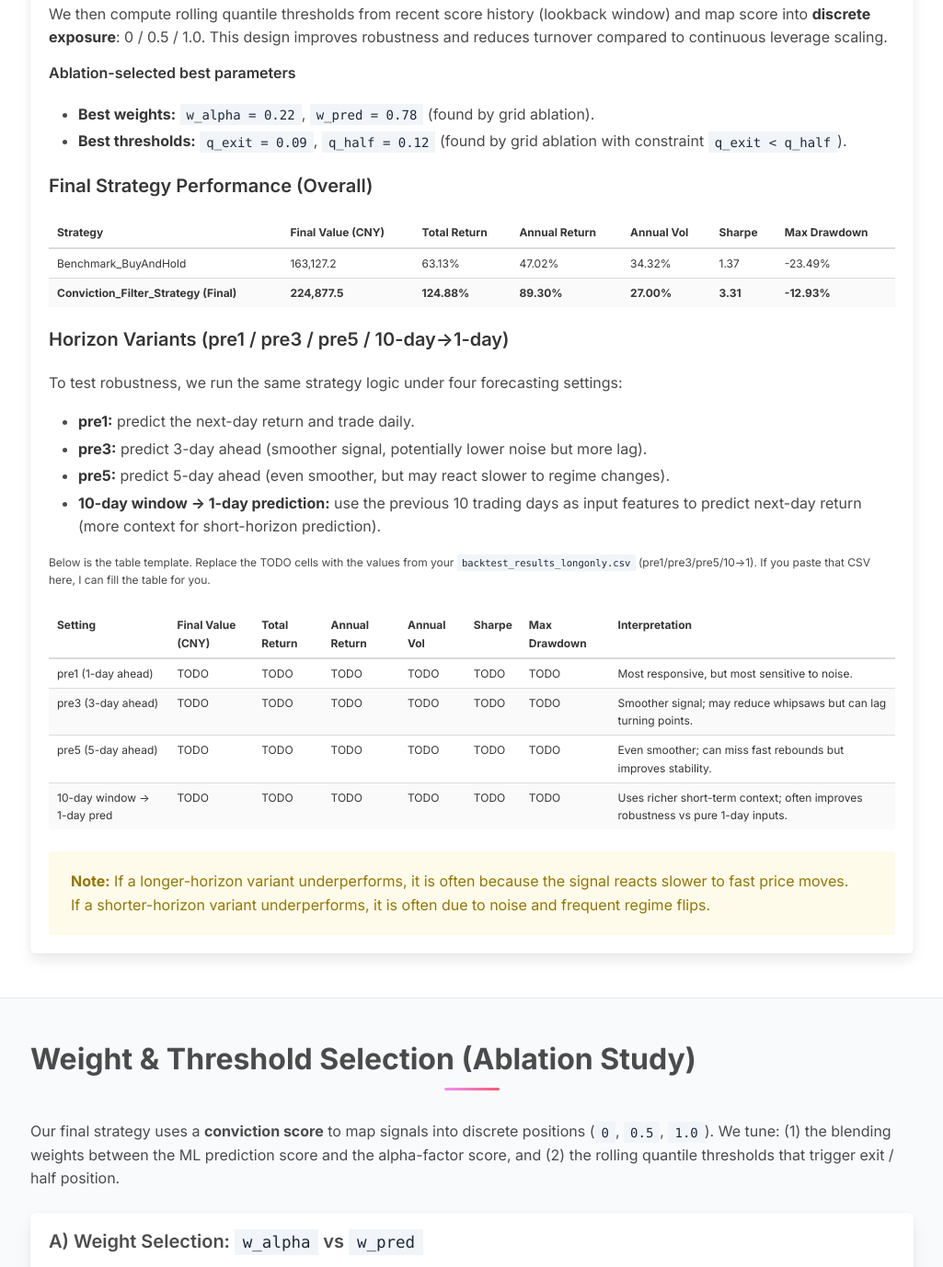
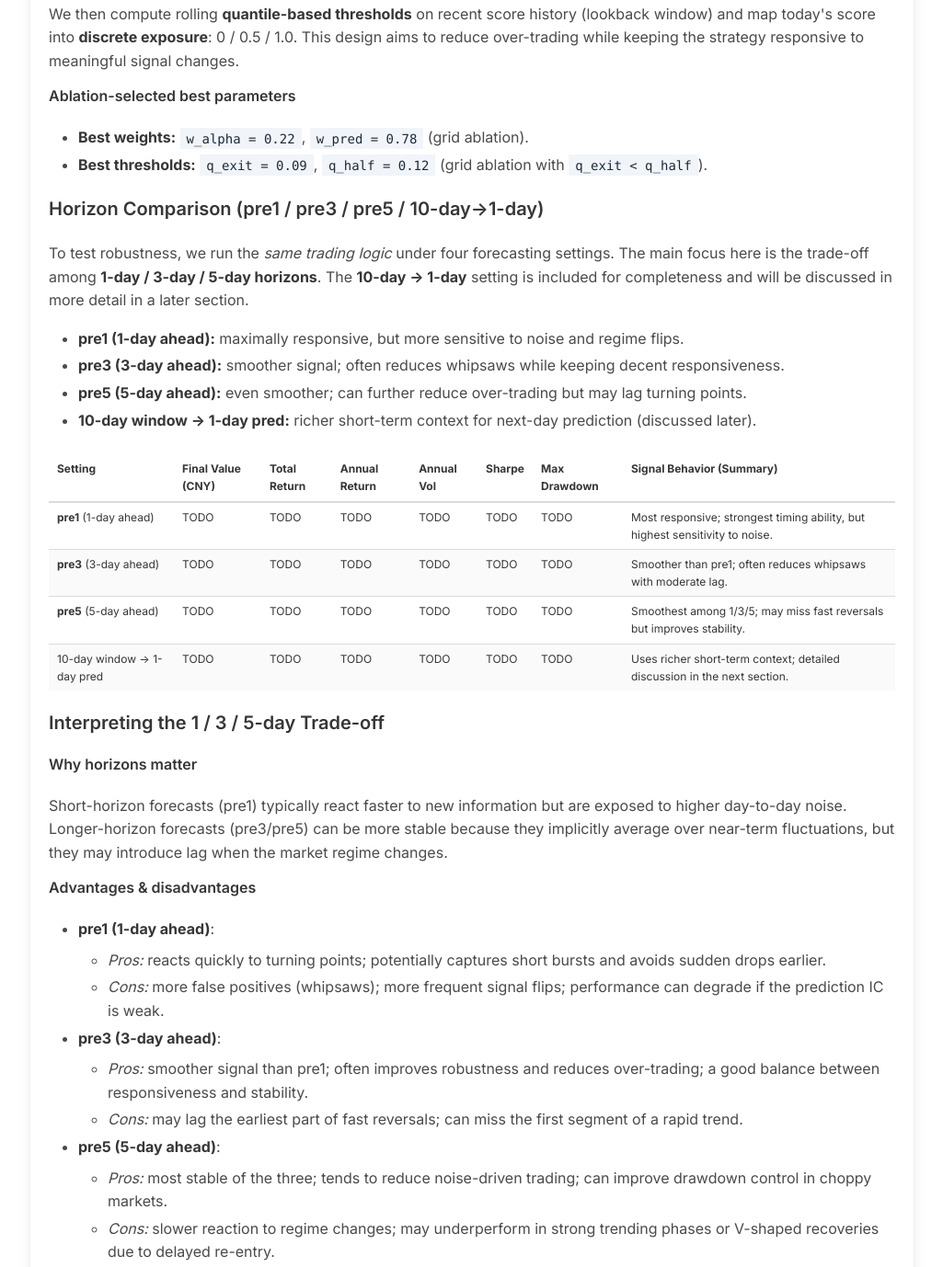
Before and after one commit to SCUTxyx/SCUTMLTrading.github.io, a plain HTML site: page index.html in a window 1280 px wide. Shown: the part 6732-8110 px from the top of the page at 92% size, without its empty margins (127-1152 px from the left). Drawn offline with nearby package versions, Linux system fonts and the light colour scheme; some icons are missing.

Commit message:
Update index.html

```diff
--- a/index.html
+++ b/index.html
@@ -581,82 +581,45 @@
         </div>
 
         <!-- Part 2: final strategy + horizon variants -->
+        <!-- Part II — Our Final Strategy and Horizon Variants -->
         <div class="box">
           <h3 class="title is-4">Part II — Our Final Strategy and Horizon Variants</h3>
 
           <div class="content">
             <h4 class="title is-5">Final Strategy: Conviction_Filter_Strategy</h4>
             <p>
-              Our final submission is a <strong>conviction-based long-only strategy</strong>. Each day we compute a blended score
-              from (i) the standardized ML predicted return score and (ii) a composite alpha-factor score:
+              Our final submission is a <strong>conviction-based long-only strategy</strong>. Each day we compute a blended
+              score from (i) the standardized ML predicted return score and (ii) a composite alpha-factor score:
               <br>
               <code>score_t = w_pred · z(r_pred)_t + w_alpha · alpha_score_t</code>.
             </p>
             <p>
-              We then compute rolling quantile thresholds from recent score history (lookback window) and map
-              score into <strong>discrete exposure</strong>: 0 / 0.5 / 1.0. This design improves robustness and reduces turnover
-              compared to continuous leverage scaling.
+              We then compute rolling <strong>quantile-based thresholds</strong> on recent score history (lookback window) and map
+              today's score into <strong>discrete exposure</strong>: 0 / 0.5 / 1.0. This design aims to reduce over-trading while
+              keeping the strategy responsive to meaningful signal changes.
             </p>
 
             <h4 class="title is-6">Ablation-selected best parameters</h4>
             <ul>
-              <li><strong>Best weights:</strong> <code>w_alpha = 0.22</code>, <code>w_pred = 0.78</code> (found by grid ablation).</li>
-              <li><strong>Best thresholds:</strong> <code>q_exit = 0.09</code>, <code>q_half = 0.12</code> (found by grid ablation with constraint <code>q_exit &lt; q_half</code>).</li>
+              <li><strong>Best weights:</strong> <code>w_alpha = 0.22</code>, <code>w_pred = 0.78</code> (grid ablation).</li>
+              <li><strong>Best thresholds:</strong> <code>q_exit = 0.09</code>, <code>q_half = 0.12</code> (grid ablation with <code>q_exit &lt; q_half</code>).</li>
             </ul>
           </div>
 
-          <h4 class="title is-5">Final Strategy Performance (Overall)</h4>
-          <div class="table-container">
-            <table class="table is-striped is-fullwidth is-size-7">
-              <thead>
-                <tr>
-                  <th>Strategy</th>
-                  <th>Final Value (CNY)</th>
-                  <th>Total Return</th>
-                  <th>Annual Return</th>
-                  <th>Annual Vol</th>
-                  <th>Sharpe</th>
-                  <th>Max Drawdown</th>
-                </tr>
-              </thead>
-              <tbody>
-                <tr>
-                  <td>Benchmark_BuyAndHold</td>
-                  <td>163,127.2</td>
-                  <td>63.13%</td>
-                  <td>47.02%</td>
-                  <td>34.32%</td>
-                  <td>1.37</td>
-                  <td>-23.49%</td>
-                </tr>
-                <tr>
-                  <td><strong>Conviction_Filter_Strategy (Final)</strong></td>
-                  <td><strong>224,877.5</strong></td>
-                  <td><strong>124.88%</strong></td>
-                  <td><strong>89.30%</strong></td>
-                  <td><strong>27.00%</strong></td>
-                  <td><strong>3.31</strong></td>
-                  <td><strong>-12.93%</strong></td>
-                </tr>
-              </tbody>
-            </table>
-          </div>
+          <h4 class="title is-5">Horizon Comparison (pre1 / pre3 / pre5 / 10-day→1-day)</h4>
+          <div class="content">
+            <p>
+              To test robustness, we run the <em>same trading logic</em> under four forecasting settings. The main focus here is the
+              trade-off among <strong>1-day / 3-day / 5-day horizons</strong>. The <strong>10-day → 1-day</strong> setting is included
+              for completeness and will be discussed in more detail in a later section.
+            </p>
 
-          <div class="content">
-            <h4 class="title is-5">Horizon Variants (pre1 / pre3 / pre5 / 10-day→1-day)</h4>
-            <p>
-              To test robustness, we run the same strategy logic under four forecasting settings:
-            </p>
             <ul>
-              <li><strong>pre1:</strong> predict the next-day return and trade daily.</li>
-              <li><strong>pre3:</strong> predict 3-day ahead (smoother signal, potentially lower noise but more lag).</li>
-              <li><strong>pre5:</strong> predict 5-day ahead (even smoother, but may react slower to regime changes).</li>
-              <li><strong>10-day window → 1-day prediction:</strong> use the previous 10 trading days as input features to predict next-day return (more context for short-horizon prediction).</li>
+              <li><strong>pre1 (1-day ahead):</strong> maximally responsive, but more sensitive to noise and regime flips.</li>
+              <li><strong>pre3 (3-day ahead):</strong> smoother signal; often reduces whipsaws while keeping decent responsiveness.</li>
+              <li><strong>pre5 (5-day ahead):</strong> even smoother; can further reduce over-trading but may lag turning points.</li>
+              <li><strong>10-day window → 1-day pred:</strong> richer short-term context for next-day prediction (discussed later).</li>
             </ul>
-            <p class="is-size-7">
-              Below is the table template. Replace the TODO cells with the values from your
-              <code>backtest_results_longonly.csv</code> (pre1/pre3/pre5/10→1). If you paste that CSV here, I can fill the table for you.
-            </p>
           </div>
 
           <div class="table-container">
@@ -670,40 +633,83 @@
                   <th>Annual Vol</th>
                   <th>Sharpe</th>
                   <th>Max Drawdown</th>
-                  <th>Interpretation</th>
+                  <th>Signal Behavior (Summary)</th>
                 </tr>
               </thead>
               <tbody>
                 <tr>
-                  <td>pre1 (1-day ahead)</td>
+                  <td><strong>pre1</strong> (1-day ahead)</td>
                   <td>TODO</td><td>TODO</td><td>TODO</td><td>TODO</td><td>TODO</td><td>TODO</td>
-                  <td>Most responsive, but most sensitive to noise.</td>
+                  <td>Most responsive; strongest timing ability, but highest sensitivity to noise.</td>
                 </tr>
                 <tr>
-                  <td>pre3 (3-day ahead)</td>
+                  <td><strong>pre3</strong> (3-day ahead)</td>
                   <td>TODO</td><td>TODO</td><td>TODO</td><td>TODO</td><td>TODO</td><td>TODO</td>
-                  <td>Smoother signal; may reduce whipsaws but can lag turning points.</td>
+                  <td>Smoother than pre1; often reduces whipsaws with moderate lag.</td>
                 </tr>
                 <tr>
-                  <td>pre5 (5-day ahead)</td>
+                  <td><strong>pre5</strong> (5-day ahead)</td>
                   <td>TODO</td><td>TODO</td><td>TODO</td><td>TODO</td><td>TODO</td><td>TODO</td>
-                  <td>Even smoother; can miss fast rebounds but improves stability.</td>
+                  <td>Smoothest among 1/3/5; may miss fast reversals but improves stability.</td>
                 </tr>
                 <tr>
                   <td>10-day window → 1-day pred</td>
                   <td>TODO</td><td>TODO</td><td>TODO</td><td>TODO</td><td>TODO</td><td>TODO</td>
-                  <td>Uses richer short-term context; often improves robustness vs pure 1-day inputs.</td>
+                  <td>Uses richer short-term context; detailed discussion in the next section.</td>
                 </tr>
               </tbody>
             </table>
           </div>
 
-          <div class="notification is-warning is-light">
-            <strong>Note:</strong> If a longer-horizon variant underperforms, it is often because the signal reacts slower to
-            fast price moves. If a shorter-horizon variant underperforms, it is often due to noise and frequent regime flips.
+          <div class="content">
+            <h4 class="title is-5">Interpreting the 1 / 3 / 5-day Trade-off</h4>
+
+            <h5 class="title is-6">Why horizons matter</h5>
+            <p>
+              Short-horizon forecasts (pre1) typically react faster to new information but are exposed to higher day-to-day noise.
+              Longer-horizon forecasts (pre3/pre5) can be more stable because they implicitly average over near-term fluctuations,
+              but they may introduce lag when the market regime changes.
+            </p>
+
+            <h5 class="title is-6">Advantages &amp; disadvantages</h5>
+            <ul>
+              <li>
+                <strong>pre1 (1-day ahead)</strong>:
+                <ul>
+                  <li><em>Pros:</em> reacts quickly to turning points; potentially captures short bursts and avoids sudden drops earlier.</li>
+                  <li><em>Cons:</em> more false positives (whipsaws); more frequent signal flips; performance can degrade if the prediction IC is weak.</li>
+                </ul>
+              </li>
+
+              <li>
+                <strong>pre3 (3-day ahead)</strong>:
+                <ul>
+                  <li><em>Pros:</em> smoother signal than pre1; often improves robustness and reduces over-trading; a good balance between responsiveness and stability.</li>
+                  <li><em>Cons:</em> may lag the earliest part of fast reversals; can miss the first segment of a rapid trend.</li>
+                </ul>
+              </li>
+
+              <li>
+                <strong>pre5 (5-day ahead)</strong>:
+                <ul>
+                  <li><em>Pros:</em> most stable of the three; tends to reduce noise-driven trading; can improve drawdown control in choppy markets.</li>
+                  <li><em>Cons:</em> slower reaction to regime changes; may underperform in strong trending phases or V-shaped recoveries due to delayed re-entry.</li>
+                </ul>
+              </li>
+            </ul>
+
+            <div class="notification is-info is-light">
+              <strong>Practical takeaway:</strong> If the market is noisy and mean-reverting, longer horizons (pre3/pre5) tend to help.
+              If the market shows rapid regime shifts, pre1 can adapt faster but requires stronger signal quality to avoid whipsaws.
+            </div>
+
+            <p class="is-size-7">
+              The <strong>10-day window → 1-day</strong> setting is included in the table for completeness; we will analyze it separately
+              (feature window design, short-term context, and why it can improve next-day decisions).
+            </p>
           </div>
         </div>
-      </div>
+
     </section>
 
     <!-- Weight & Quantile Threshold Selection (Ablation) -->
```
